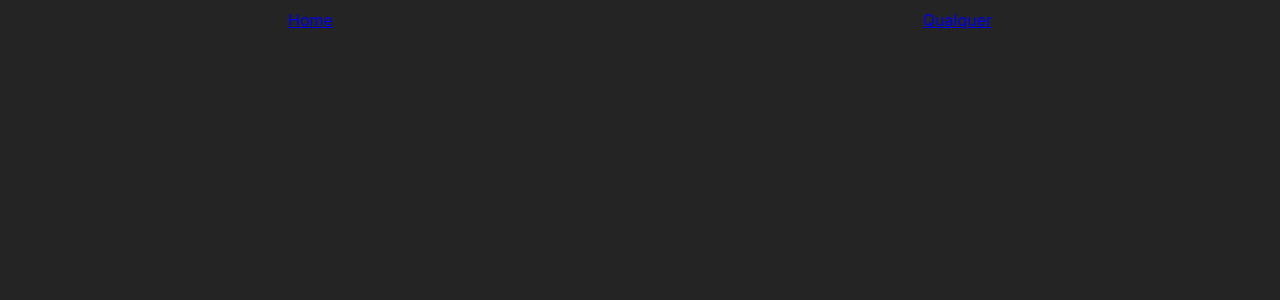
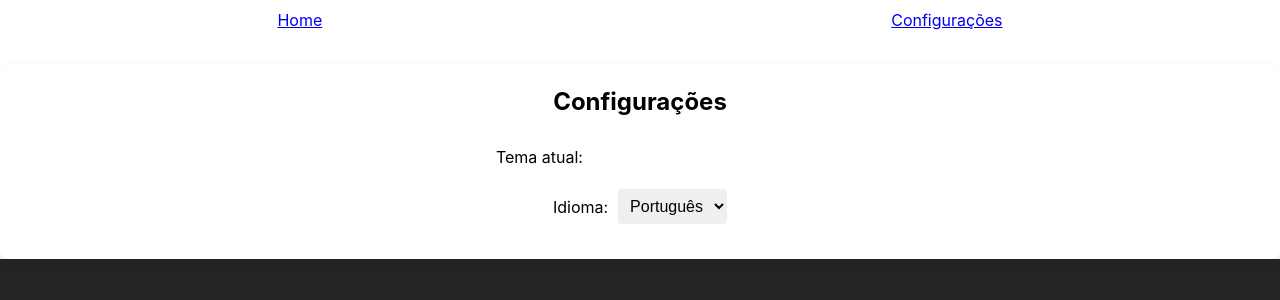
Before and after one commit to BrunoMuller812/quizz-de-filmes, a React (Vite) app in the folder menu-principal/: page /configuracoes in a window 1280 px wide. Before the commit this address had no page. Shown: the top 300 px of the page. Built offline with nearby package versions, Linux system fonts and the light colour scheme.

Commit message:
Criando componente Configuracoes e adicionando algumas funcoes

```diff
--- /dev/null
+++ b/menu-principal/Context/ThemeContext.jsx
@@ -0,0 +1,19 @@
+import React, { createContext, useState, useContext } from "react";
+
+const ThemeContext = createContext();
+
+export const useTheme = () => useContext(ThemeContext);
+
+export const ThemeProvider = ({ children }) => {
+  const [theme, setTheme] = useState("light");
+
+  const toggleTheme = () => {
+    setTheme((prevTheme) => (prevTheme === "light" ? "dark" : "light"));
+  };
+
+  return (
+    <ThemeContext.Provider value={{ theme, toggleTheme }}>
+      {children}
+    </ThemeContext.Provider>
+  );
+};
--- a/menu-principal/src/App.jsx
+++ b/menu-principal/src/App.jsx
@@ -1,22 +1,34 @@
+// src/App.js
 import React from "react";
 import Home from "./components/Home/Home";
+import Configuracoes from "./components/Configuracoes/configuracoes";
 import { BrowserRouter as Router, Route, Routes, Link } from "react-router-dom";
+import { ThemeProvider, useTheme } from "/Context/ThemeContext";
 import "./css/App.css";
-import Qualquer from "./Qualquer";
 
 function App() {
+  const { theme } = useTheme();
+
   return (
+    <div className={`app ${theme}`}>
       <Router>
         <nav>
           <Link to="/">Home</Link>
-        <Link to="/qualquer">Qualquer</Link>
+          <Link to="/configuracoes">Configurações</Link>
         </nav>
         <Routes>
           <Route path="/" element={<Home />} />
-        <Route path="/qualquer" element={<Qualquer />} />
+          <Route path="/configuracoes" element={<Configuracoes />} />
         </Routes>
       </Router>
+    </div>
   );
 }
 
-export default App;
+export default function WrappedApp() {
+  return (
+    <ThemeProvider>
+      <App />
+    </ThemeProvider>
+  );
+}
--- a/menu-principal/src/Qualquer.jsx
+++ /dev/null
@@ -1,7 +0,0 @@
-import React from "react";
-
-const Qualquer = () => {
-  return <h1>Olá mundo</h1>;
-};
-
-export default Qualquer;
--- /dev/null
+++ b/menu-principal/src/components/Configuracoes/Configuracoes.jsx
@@ -0,0 +1,32 @@
+import React from "react";
+import { useTheme } from "/Context/ThemeContext";
+import styles from "/src/css/ConfiguracoesCSS/Configuracoes.module.css";
+
+const Configuracoes = () => {
+  const { theme, toggleTheme } = useTheme();
+
+  return (
+    <div className={styles.configContainer}>
+      <h1 className={styles.title}>Configurações</h1>
+
+      <div className={styles.option}>
+        <span className={styles.label}>Tema atual:</span>
+        <button className={styles.button} onClick={toggleTheme}>
+          Alternar para {theme === "light" ? "Dark" : "Light"} Mode
+        </button>
+      </div>
+
+      <div className={styles.option}>
+        <span className={styles.label}>Idioma:</span>
+        <select className={styles.select}>
+          <option value="pt">Português</option>
+          <option value="en">Inglês</option>
+          <option value="es">Espanhol</option>
+          <option value="fr">Francês</option>
+        </select>
+      </div>
+    </div>
+  );
+};
+
+export default Configuracoes;
--- a/menu-principal/src/css/App.css
+++ b/menu-principal/src/css/App.css
@@ -23,3 +23,13 @@ body {
   flex-direction: column;
   min-height: 100vh;
 }
+
+.app.light {
+  background-color: #ffffff;
+  color: #000000;
+}
+
+.app.dark {
+  background-color: #000000;
+  color: #ffffff;
+}
--- /dev/null
+++ b/menu-principal/src/css/ConfiguracoesCSS/Configuracoes.module.css
@@ -0,0 +1,47 @@
+.configContainer {
+  padding: 20px;
+  background-color: var(--background-color);
+  border-radius: 8px;
+  box-shadow: 0 4px 8px rgba(0, 0, 0, 0.1);
+  display: flex;
+  align-items: center;
+  justify-content: center;
+  flex-direction: column;
+  margin-top: 1.5rem;
+}
+
+.title {
+  font-size: 24px;
+  margin-bottom: 20px;
+  color: var(--primary-color);
+}
+
+.option {
+  margin-bottom: 15px;
+  display: flex;
+  align-items: center;
+  justify-content: space-between;
+}
+
+.label {
+  font-size: 16px;
+  margin-right: 10px;
+}
+
+.button,
+.select {
+  font-size: 16px;
+  padding: 8px;
+  border-radius: 4px;
+  border: 1px solid var(--border-color);
+}
+
+.button {
+  background-color: var(--primary-color);
+  color: white;
+  cursor: pointer;
+}
+
+.button:hover {
+  background-color: var(--primary-color-hover);
+}
```
Lines whose indentation alone changed are shown as unchanged.
